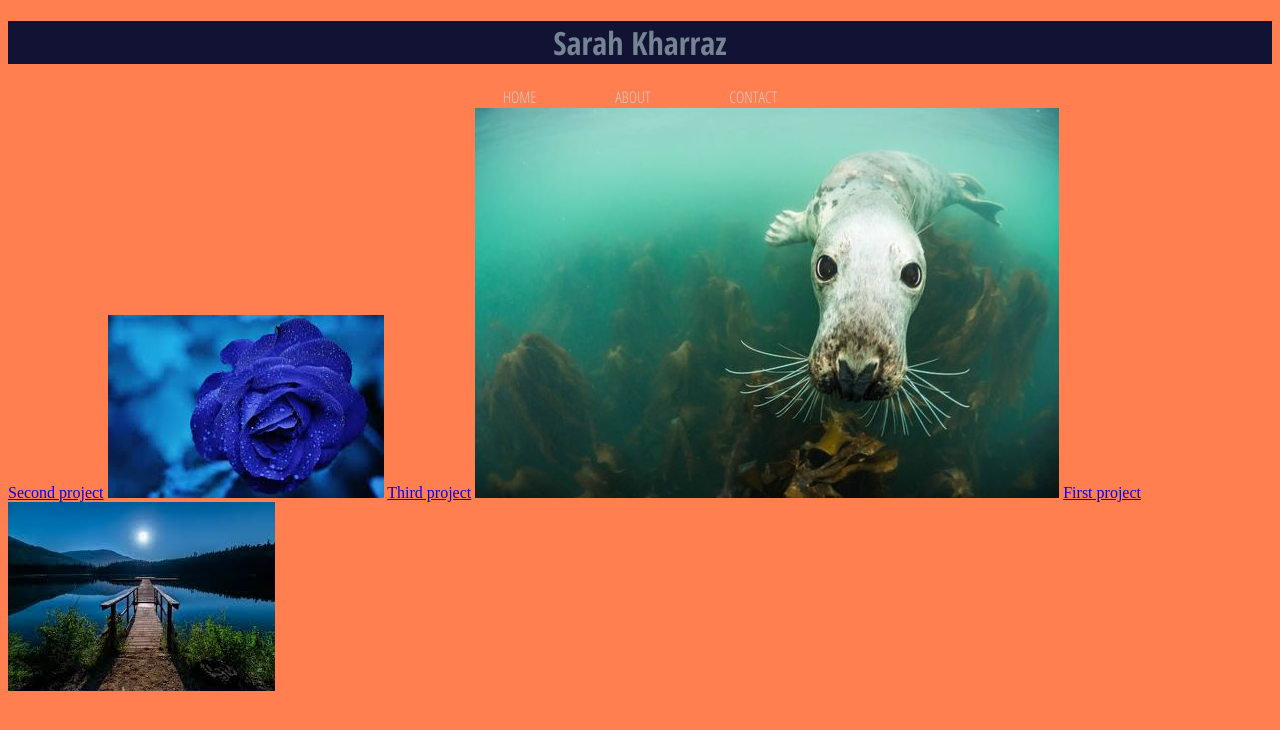
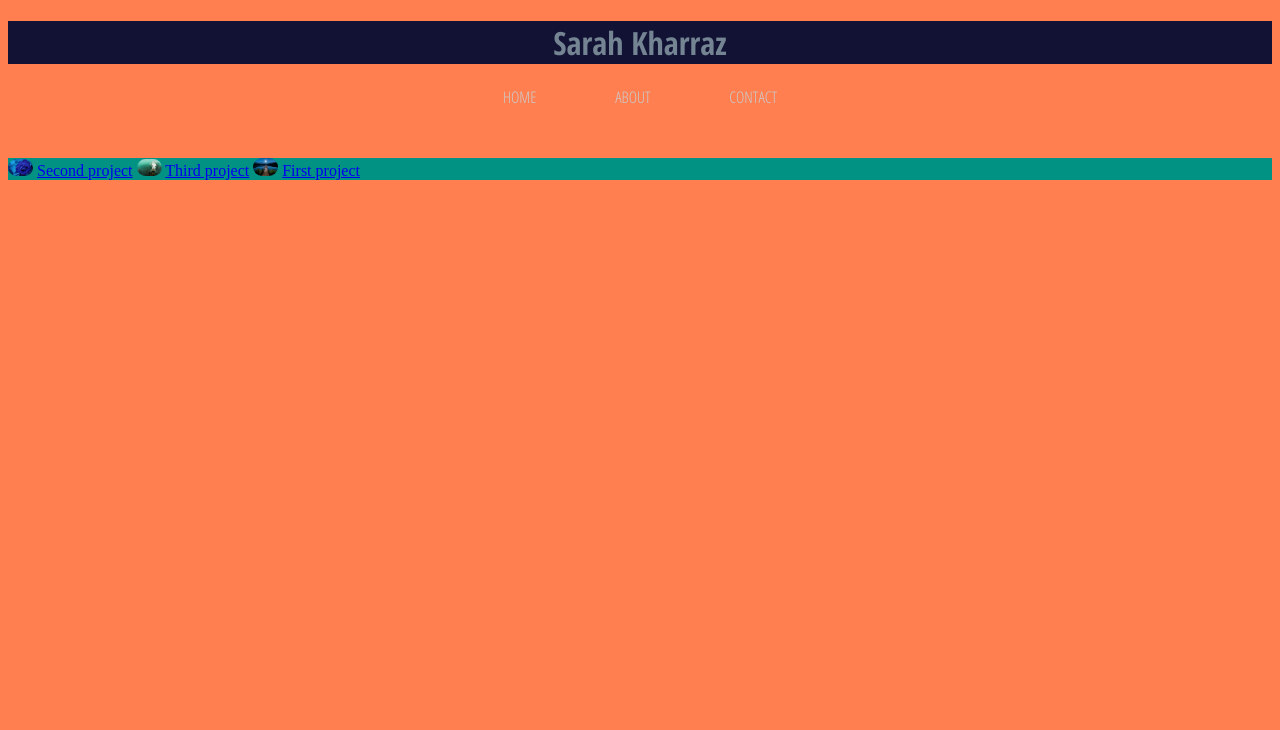
Before and after one commit to sarahyjja/JekyllPortfolio_test4, a Jekyll site: the page built from home.md, in a window 1280 px wide. Shown: the top 730 px of the page. Built offline with Jekyll 4.4.1, drawn with Linux system fonts in a browser that asks for light colours.

Commit message:
Playing around the home page

```diff
--- a/_layouts/homepage.html
+++ b/_layouts/homepage.html
@@ -1,10 +1,20 @@
 ---
 layout: default
 ---
+<!DOCTYPE html>
+<html>
+  <div class="homeContent">
+    {% for project in site.projects %}
+      <img src="{{site.baseurl}}/assets/images/{{project.image}}" alt="Design projects" class="stylingImg"/>
+      <a href="{{ project.url }}">{{ project.title }}</a>
+      {% if project.url == item.link %}
 
-    {% for project in site.projects %}
-      <a href="{{ project.url }}">{{ project.title }}</a>
-      <img class=" " src="{{site.baseurl}}/assets/images/{{project.image}}" alt="Design projects">
-      {% if project.url == item.link %}
       {% endif %}
     {% endfor %}
+  </div>
+</html>
+  <!-- {% for item in site.links %}
+    <a href="{{ item.link }}" {% if page.url == item.link %} {% endif %}>
+      {{ item.name | upcase }}
+    </a>
+  {% endfor %} -->
--- a/_sass/homepageContent.scss
+++ b/_sass/homepageContent.scss
@@ -0,0 +1,15 @@
+.homeContent {
+  background-color: #019283;
+  margin-top: 50px;
+  display: block;
+}
+
+.stylingImg {
+  border-radius: 25px;
+  width: 25px;
+}
+
+.projectLinks > a {
+  font-size: 3em;
+  background-color: #862345;
+}
--- a/css/main.scss
+++ b/css/main.scss
@@ -3,3 +3,4 @@
 @import "background";
 @import "navbar";
 @import "signature";
+@import "homepageContent";
```
